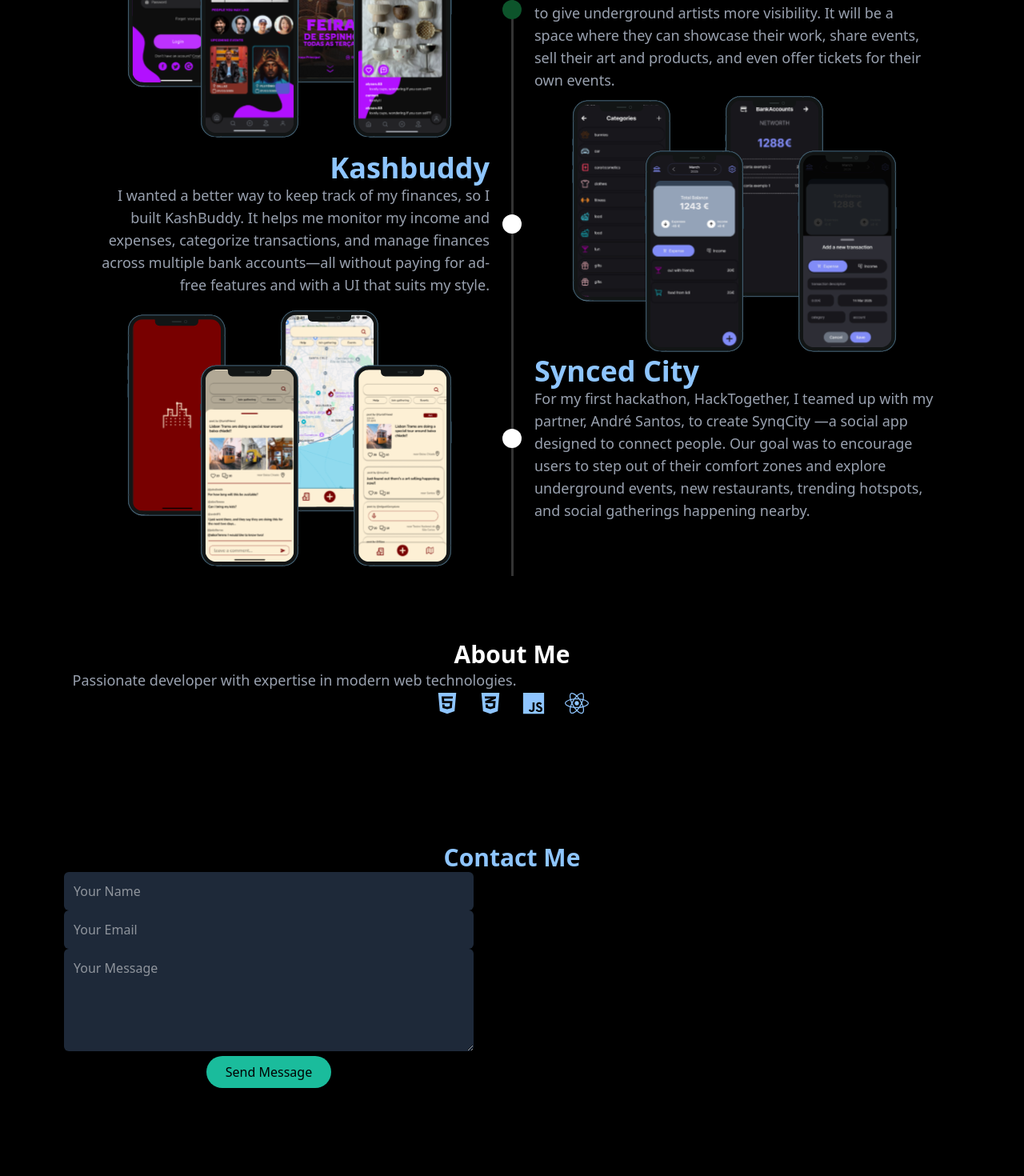
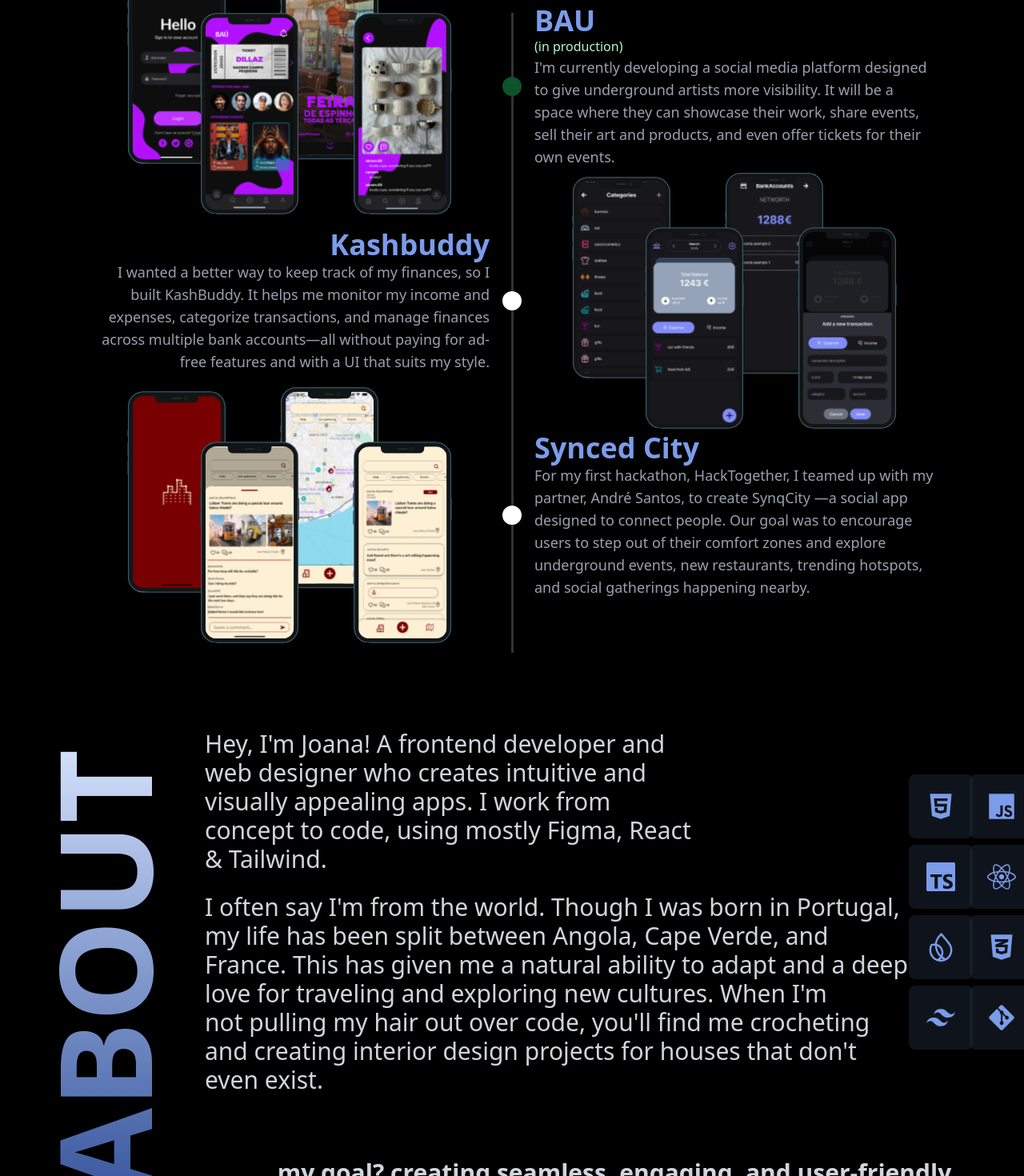
Before and after one commit to joanamarquees/portfolio, a React (Vite) app: page / in a window 1280 px wide. Shown: the part 960-2430 px from the top of the page at 80% size. Before the commit the page ends 2400 px from the top, so only its background shows below. Built offline with nearby package versions, Linux system fonts and the light colour scheme.

Commit message:
finished portfolio - added about page and contacts

```diff
--- a/src/App.tsx
+++ b/src/App.tsx
@@ -1,20 +1,36 @@
 import './App.css'
 import './styles/marquee.css'
 import { motion, AnimatePresence } from 'framer-motion'
-import { FaHtml5, FaCss3Alt, FaJs, FaReact } from 'react-icons/fa'
+import { FaHtml5, FaCss3Alt, FaJs, FaReact, FaLinkedin, FaGithub, FaGitAlt } from 'react-icons/fa'
 import { useState } from 'react'
 
 import synqcity from './assets/sinqcity.svg'
 import kashbuddy from './assets/kashbuddy.svg'
-import bau from './assets/bau.svg'
+import hello from './assets/hello.svg'
 
 import Header from './components/header'
+import Projects from './components/projects'
+import { MdEmail } from 'react-icons/md'
+import { SiFirebase, SiTailwindcss, SiTypescript } from 'react-icons/si'
 
 function App() {
   const [selectedImage, setSelectedImage] = useState<string | null>(null);
 
+  const projectLinks: Record<string, string> = {
+    [kashbuddy]: 'https://kashbuddy.vercel.app/',
+    [synqcity]: 'https://multisynq-hackathon-frontend.vercel.app/',
+    // BAU doesn't have a link yet since it's in production
+  };
+
   const handleImageClick = (imageSrc: string) => {
     setSelectedImage(imageSrc);
+  };
+
+  const handleModalImageClick = (e: React.MouseEvent<HTMLImageElement>) => {
+    e.stopPropagation();
+    if (selectedImage && projectLinks[selectedImage]) {
+      window.open(projectLinks[selectedImage], '_blank');
+    }
   };
 
   return (
@@ -52,7 +68,7 @@
             className="absolute bottom-[50%] right-20 w-auto max-w-md"
           >
             <p className="text-right text-lg leading-relaxed tracking-wide text-white/90">
-              Hey there, I'm <span className="text-blue-300 font-semibold">Joana</span>.
+              Hey there, I'm <span className="text-[#7b9cea] font-semibold">Joana</span>.
               <br /><br />
               I make websites look good and work well.
               <br />
@@ -60,7 +76,7 @@
               <br />
               crocheting something unnecessary, or convincing
               <br />
-              my rabbits that my cables are not chew toys.
+              my bunnies that my cables are not chew toys.
             </p>
           </motion.div>
 
@@ -70,157 +86,131 @@
         </div>
       </div>
 
-      {/* Timeline Section */}
-      <section className="min-h-screen py-20">
-        <div className="relative flex justify-center">
-          <div className="absolute h-[100vh] w-[3px] bg-white/20"></div>
-          <div className="flex flex-col justify-between h-[90vh] py-20">
-            {/* First timeline item */}
-            <div className="relative flex items-center">
-              <div className="absolute left-10 w-[500px]">
-                <h1 className="text-4xl font-semibold text-blue-300">
-                  BAU
-                </h1>
-                <p className="animate-pulse text-green-200">(in production)</p>
-                <p className="text-lg text-gray-400 mt-2">
-                  I'm currently developing a social media platform
-                  designed to give underground artists more visibility.
-                  It will be a space where they can showcase their work,
-                  share events, sell their art and products, and even offer
-                  tickets for their own events.
-                </p>
-              </div>
-              <div className="w-6 h-6 rounded-full bg-green-900"></div>
-              <div className="absolute right-10 items-center flex justify-center h-80 w-[500px]">
-                <img
-                  src={bau}
-                  alt="BAU Project"
-                  className="w-full h-full object-contain rounded-lg cursor-pointer hover:opacity-80 transition-opacity"
-                  onClick={() => handleImageClick(bau)}
-                />
-              </div>
-            </div>
-
-            {/* Second timeline item */}
-            <div className="relative flex items-center">
-              <div className="absolute left-10 items-center flex justify-center h-80 w-[500px]">
-                <img
-                  src={kashbuddy}
-                  alt="Kashbuddy Project"
-                  className="w-full h-full object-contain rounded-lg cursor-pointer hover:opacity-80 transition-opacity"
-                  onClick={() => handleImageClick(kashbuddy)}
-                />
-              </div>
-              <div className="w-6 h-6 rounded-full bg-white"></div>
-              <div className="absolute right-10 w-[500px] text-right">
-                <a
-                  href="https://kashbuddy.vercel.app/"
-                  className="text-4xl font-semibold text-blue-300"
-                >
-                  Kashbuddy
-                </a>
-                <p className="text-lg text-gray-400 mt-2">
-                  I wanted a better way to keep track of my finances,
-                  so I built KashBuddy. It helps me monitor my income
-                  and expenses, categorize transactions, and manage
-                  finances across multiple bank accounts—all without
-                  paying for ad-free features and with a UI that suits
-                  my style.
-                </p>
-              </div>
-            </div>
-
-            {/* Third timeline item */}
-            <div className="relative flex items-center">
-              <div className="absolute left-10 w-[500px]">
-                <a
-                  href="https://multisynq-hackathon-frontend.vercel.app/"
-                  className="text-4xl font-semibold text-blue-300"
-                >
-                  Synced City
-                </a>
-                <p className="text-lg text-gray-400 mt-2">
-                  For my first hackathon, HackTogether, I teamed
-                  up with my partner, André Santos, to create SynqCity
-                  —a social app designed to connect people. Our goal was
-                  to encourage users to step out of their comfort zones
-                  and explore underground events, new restaurants,
-                  trending hotspots, and social gatherings happening nearby.
-                </p>
-              </div>
-              <div className="w-6 h-6 rounded-full bg-white"></div>
-              <div className="absolute right-10 items-center flex justify-center h-80 w-[500px]">
-                <img
-                  src={synqcity}
-                  alt="Synced City Project"
-                  className="w-full h-full object-contain rounded-lg cursor-pointer hover:opacity-80 transition-opacity"
-                  onClick={() => handleImageClick(synqcity)}
-                />
-              </div>
-            </div>
-          </div>
-        </div>
-      </section>
+      {/* Projects Section */}
+      <Projects onImageClick={handleImageClick} />
 
       {/* Image Modal */}
-      <AnimatePresence>
+      <AnimatePresence mode="wait">
         {selectedImage && (
           <motion.div
             initial={{ opacity: 0 }}
             animate={{ opacity: 1 }}
             exit={{ opacity: 0 }}
+            transition={{ duration: 0.5, ease: "easeInOut" }}
             onClick={() => setSelectedImage(null)}
             className="fixed inset-0 bg-black/80 flex items-center justify-center z-50 p-4 cursor-pointer"
           >
             <motion.img
-              initial={{ scale: 0.5 }}
-              animate={{ scale: 1 }}
-              exit={{ scale: 0.5 }}
+              initial={{ scale: 0.9, opacity: 0 }}
+              animate={{ scale: 1, opacity: 1 }}
+              exit={{ scale: 0.9, opacity: 0 }}
+              transition={{
+                duration: 0.5,
+                ease: [0.16, 1, 0.3, 1], // custom bezier curve for a smooth feel
+                opacity: { duration: 0.2 }
+              }}
               src={selectedImage}
               alt="Project Preview"
-              className="max-w-[90vw] max-h-[90vh] object-contain rounded-lg"
-              onClick={(e) => e.stopPropagation()}
+              className={`max-w-[90vw] max-h-[90vh] object-contain rounded-lg ${projectLinks[selectedImage] ? 'cursor-pointer' : ''}`}
+              onClick={handleModalImageClick}
             />
           </motion.div>
         )}
       </AnimatePresence>
 
-      <section className="p-20 text-center">
-        <h2 className="text-3xl text-blue-300#1ABC9C] font-semibold">About Me</h2>
-        <p className="mt-4 max-w-xl mx-auto text-lg text-gray-400">
-          Passionate developer with expertise in modern web technologies.
-        </p>
-        <div className="flex justify-center gap-6 mt-6 text-3xl text-blue-300">
-          <FaHtml5 />
-          <FaCss3Alt />
-          <FaJs />
-          <FaReact />
+      <section id="about" className="flex w-screen h-[100vh] mt-[14vh] text-gray-300">
+        <div className="w-[20%] h-full flex items-center justify-center">
+            <div className="transform -rotate-90">
+              <h2 className="h-[10%] w-full text-[10rem] font-bold animate-wave bg-gradient-to-r from-[#dae5ff] via-[#3f5ca2] to-[#dae5ff] text-transparent bg-clip-text bg-[length:200%_100%]">
+                ABOUT
+              </h2>
+            </div>
+        </div>
+
+        <div className="w-[80%] h-full flex items-center">
+          <div className="w-full flex flex-col gap-20">
+            <div className="flex justify-between items-center font-light">
+              <div className="flex flex-col gap-6">
+          <p className="w-[40rem] text-3xl">
+            Hey, I'm Joana! A frontend developer and web designer who
+            creates intuitive and visually appealing apps. I work from
+            concept to code, using mostly Figma, React & Tailwind.
+          </p>
+          <p className="w-[55rem] text-3xl">
+            I often say I'm from the world. Though I was born in Portugal, my
+            life has been split between Angola, Cape Verde, and France. This has
+            given me a natural ability to adapt and a deep love for traveling and
+            exploring new cultures. When I'm not pulling my hair out over code,
+            you'll find me crocheting and creating interior design projects for
+            houses that don't even exist.
+          </p>
+              </div>
+
+              <div className="grid grid-cols-2 gap-2 w-[28rem]">
+          {[
+          FaHtml5,
+          FaJs,
+          SiTypescript,
+          FaReact,
+          SiFirebase,
+          FaCss3Alt,
+          SiTailwindcss,
+          FaGitAlt
+          ].map((Icon, index) => (
+          <div key={index} className="w-20 h-20 bg-gray-800/50 rounded-lg flex items-center justify-center hover:bg-gray-700/50 transition-colors">
+            <Icon className="text-4xl text-[#7b9cea]" />
+          </div>
+          ))}
+              </div>
+            </div>
+            <p className="text-3xl font-bold text-center">
+              my goal? creating seamless, engaging, and user-friendly digital experiences.
+            </p>
+          </div>
         </div>
       </section>
 
-      <section className="p-20 text-center items-center">
-        <h2 className="text-3xl text-blue-300 font-semibold">Contact Me</h2>
-        <div className="max-w-lg mx-auto mt-6">
-          <input
-            type="text"
-            placeholder="Your Name"
-            className="mb-4 p-3 rounded-md bg-gray-800 text-white w-full focus:outline-none focus:ring-2 focus:ring-[#1ABC9C]"
-          />
-          <input
-            type="email"
-            placeholder="Your Email"
-            className="mb-4 p-3 rounded-md bg-gray-800 text-white w-full focus:outline-none focus:ring-2 focus:ring-[#1ABC9C]"
-          />
-          <textarea
-            placeholder="Your Message"
-            className="mb-4 p-3 rounded-md bg-gray-800 text-white w-full h-32 focus:outline-none focus:ring-2 focus:ring-[#1ABC9C]"
-          />
-          <motion.button
-            className="bg-[#1ABC9C] text-black px-6 py-2 rounded-full hover:bg-teal-400 transition"
-            whileHover={{ scale: 1.05 }}
-          >
-            Send Message
-          </motion.button>
+      {/* Footer/Contact Section */}
+      <section id="contact" className="flex w-screen h-[70vh] text-gray-300 relative">
+        <img
+          src={hello}
+          alt="Hello illustration"
+          className="absolute right-20 scale-x-[-1] bottom-0 w-96"
+        />
+        <div className="w-full h-full flex items-center">
+          <div className="w-full flex flex-col gap-16 items-center">
+            <p className="text-6xl font-light text-center max-w-7xl px-4 leading-relaxed">
+              Got a question or proposal, or just want to say <span className="text-[#7b9cea] font-normal">hello</span>? Go ahead.
+            </p>
+
+            <div className="flex gap-12">
+              <a
+                href="https://www.linkedin.com/in/joana-marques-33a170220/"
+                className="flex items-center gap-3 text-2xl hover:text-[#7b9cea] transition-colors"
+              >
+                <FaLinkedin className="text-4xl" />
+                LinkedIn
+              </a>
+              <a
+                href="https://github.com/joanamarquees"
+                className="flex items-center gap-3 text-2xl hover:text-[#7b9cea] transition-colors"
+              >
+                <FaGithub className="text-4xl" />
+                GitHub
+              </a>
+              <a
+                href="mailto:joanacfmarques@ulisboa.tecnico.pt"
+                className="flex items-center gap-3 text-2xl hover:text-[#7b9cea] transition-colors"
+              >
+                <MdEmail className="text-4xl" />
+                Email
+              </a>
+            </div>
+
+            <p className="text-lg mt-12 text-gray-500">
+              &copy; 2025 ~ Made with ♡ by Joana M
+            </p>
+          </div>
         </div>
       </section>
     </div>
--- a/src/components/header.tsx
+++ b/src/components/header.tsx
@@ -31,8 +31,9 @@
 
   return (
     <>
-      <header className="fixed top-0 left-0 right-0 z-50 bg-black/80 backdrop-blur-sm shadow-md py-4 px-5 md:px-10 overflow-hidden w-screen">
+      <header className="fixed top-0 left-0 right-0 z-50 bg-black/80 backdrop-blur-sm shadow-md py-4 px-5 md:px-10 overflow-hidden w-screen h-[14vh]">
         <div className="flex justify-between items-center relative">
+          <a href="#">
             <div
               ref={avatarRef}
               className="h-14 md:h-30 w-14 md:w-30"
@@ -50,16 +51,17 @@
                 }}
               />
             </div>
+          </a>
 
           <ul className="flex gap-3 md:gap-8 text-xl md:text-4xl lg:text-6xl">
             <li>
-              <a href="#projects" className="hover:text-blue-300 transition">PROJECTS</a>
+              <a href="#projects" className="hover:text-[#3F5CA2] transition">PROJECTS</a>
             </li>
             <li>
-              <a href="#about" className="hover:text-blue-300 transition">ABOUT</a>
+              <a href="#about" className="hover:text-[#3F5CA2] transition">ABOUT</a>
             </li>
             <li>
-              <a href="#contact" className="hover:text-blue-300 transition">CONTACT</a>
+              <a href="#contact" className="hover:text-[#3F5CA2] transition">CONTACT</a>
             </li>
           </ul>
         </div>
--- /dev/null
+++ b/src/components/projects.tsx
@@ -0,0 +1,127 @@
+import { motion, useInView } from 'framer-motion'
+import { useRef } from 'react'
+
+import synqcity from '../assets/sinqcity.svg'
+import kashbuddy from '../assets/kashbuddy.svg'
+import bau from '../assets/bau.svg'
+
+interface ProjectsProps {
+  onImageClick: (imageSrc: string) => void;
+}
+
+export default function Projects({ onImageClick }: ProjectsProps) {
+  const projectRefs = [useRef(null), useRef(null), useRef(null)];
+  const projectsInView = projectRefs.map(ref => useInView(ref, { once: false }));
+
+  const slideVariants = {
+    hiddenLeft: { x: -100, opacity: 0 },
+    hiddenRight: { x: 100, opacity: 0 },
+    visible: { x: 0, opacity: 1 },
+  };
+
+  return (
+    <section id="projects"  className="h-full pb-20 pt-[22vh]">
+      <div className="relative flex justify-center">
+        <div className="absolute h-[100vh] w-[3px] bg-white/20"></div>
+        <div className="flex flex-col justify-between h-[90vh] py-20">
+          {/* First timeline item */}
+          <motion.div
+            ref={projectRefs[0]}
+            initial="hiddenLeft"
+            animate={projectsInView[0] ? "visible" : "hiddenLeft"}
+            variants={slideVariants}
+            transition={{ duration: 0.5, ease: "easeOut" }}
+            className="relative flex items-center"
+          >
+            <div className="absolute left-10 w-[500px]">
+              <h1 className="text-4xl font-semibold text-[#7b9cea]">BAU</h1>
+              <p className="animate-pulse text-green-200">(in production)</p>
+              <p className="text-lg text-gray-400 mt-2">
+                I'm currently developing a social media platform
+                designed to give underground artists more visibility.
+                It will be a space where they can showcase their work,
+                share events, sell their art and products, and even offer
+                tickets for their own events.
+              </p>
+            </div>
+            <div className="w-6 h-6 rounded-full bg-green-900"></div>
+            <div className="absolute right-10 items-center flex justify-center h-80 w-[500px]">
+              <img
+                src={bau}
+                alt="BAU Project"
+                className="w-full h-full object-contain rounded-lg cursor-pointer hover:opacity-80 transition-opacity"
+                onClick={() => onImageClick(bau)}
+              />
+            </div>
+          </motion.div>
+
+          {/* Second timeline item */}
+          <motion.div
+            ref={projectRefs[1]}
+            initial="hiddenRight"
+            animate={projectsInView[1] ? "visible" : "hiddenRight"}
+            variants={slideVariants}
+            transition={{ duration: 0.5, ease: "easeOut" }}
+            className="relative flex items-center"
+          >
+            <div className="absolute left-10 items-center flex justify-center h-80 w-[500px]">
+              <img
+                src={kashbuddy}
+                alt="Kashbuddy Project"
+                className="w-full h-full object-contain rounded-lg cursor-pointer hover:opacity-80 transition-opacity"
+                onClick={() => onImageClick(kashbuddy)}
+              />
+            </div>
+            <div className="w-6 h-6 rounded-full bg-white"></div>
+            <div className="absolute right-10 w-[500px] text-right">
+              <a href="https://kashbuddy.vercel.app/" className="text-4xl font-semibold text-[#7b9cea]">
+                Kashbuddy
+              </a>
+              <p className="text-lg text-gray-400 mt-2">
+                I wanted a better way to keep track of my finances,
+                so I built KashBuddy. It helps me monitor my income
+                and expenses, categorize transactions, and manage
+                finances across multiple bank accounts—all without
+                paying for ad-free features and with a UI that suits
+                my style.
+              </p>
+            </div>
+          </motion.div>
+
+          {/* Third timeline item */}
+          <motion.div
+            ref={projectRefs[2]}
+            initial="hiddenLeft"
+            animate={projectsInView[2] ? "visible" : "hiddenLeft"}
+            variants={slideVariants}
+            transition={{ duration: 0.5, ease: "easeOut" }}
+            className="relative flex items-center"
+          >
+            <div className="absolute left-10 w-[500px]">
+              <a href="https://multisynq-hackathon-frontend.vercel.app/" className="text-4xl font-semibold text-[#7b9cea]">
+                Synced City
+              </a>
+              <p className="text-lg text-gray-400 mt-2">
+                For my first hackathon, HackTogether, I teamed
+                up with my partner, André Santos, to create SynqCity
+                —a social app designed to connect people. Our goal was
+                to encourage users to step out of their comfort zones
+                and explore underground events, new restaurants,
+                trending hotspots, and social gatherings happening nearby.
+              </p>
+            </div>
+            <div className="w-6 h-6 rounded-full bg-white"></div>
+            <div className="absolute right-10 items-center flex justify-center h-80 w-[500px]">
+              <img
+                src={synqcity}
+                alt="Synced City Project"
+                className="w-full h-full object-contain rounded-lg cursor-pointer hover:opacity-80 transition-opacity"
+                onClick={() => onImageClick(synqcity)}
+              />
+            </div>
+          </motion.div>
+        </div>
+      </div>
+    </section>
+  )
+}
--- a/src/styles/marquee.css
+++ b/src/styles/marquee.css
@@ -25,3 +25,16 @@
   animation: marqueeRight 25s linear infinite;
   text-shadow: 0 0 20px rgba(255,255,255,0.1);
 }
+
+@keyframes wave {
+  0% {
+    background-position: 200% 0;
+  }
+  100% {
+    background-position: -200% 0;
+  }
+}
+
+.animate-wave {
+  animation: wave 8s linear infinite;
+}
```
Also changed, not shown: src/assets/hello.svg (added), 1 other file (tests, documents, lock files or other folders). Lines whose indentation alone changed are shown as unchanged.
